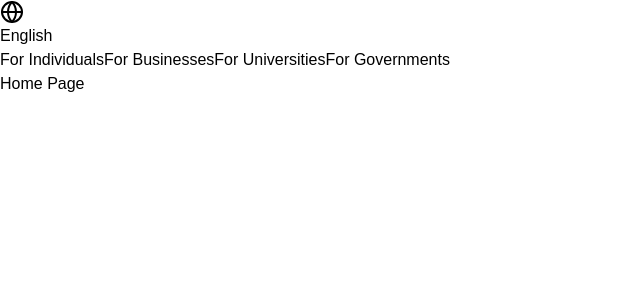
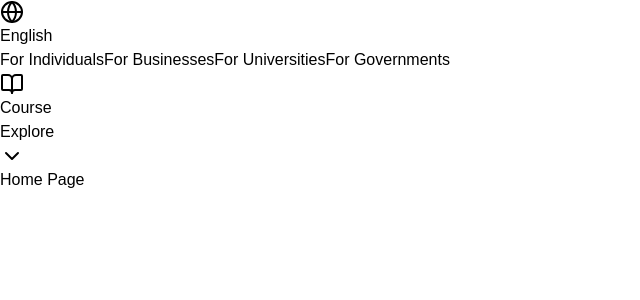
Before and after one commit to ManishaGit-hub/CourseraClone, a Next.js app: page / in a window 1280 px wide. Shown: the top 300 px of the page, without its empty margins (0-640 px from the left). Built offline with nearby package versions, Linux system fonts and the light colour scheme.

Commit message:
added structure of 2nd layer navbar

```diff
--- a/src/Components/Navbar.tsx
+++ b/src/Components/Navbar.tsx
@@ -1,5 +1,5 @@
 import React ,{useState} from 'react'
-import { Globe } from 'lucide-react';
+import { BookOpen, ChevronDown, Divide, Globe } from 'lucide-react';
 const Navbar = () => {
 
     const [user,setUser] = useState<{name:string;
@@ -84,6 +84,44 @@
         </div>
       </div>
     </div>
+    <div>
+      <div>
+        <div>
+          <div>
+            <div>
+              <BookOpen/>
+              <span>Course</span>
+            </div>
+            <div>
+              <button onClick={()=>{setIsExploreMenuOpen(!isExploreMenuOpen);setIsDegreeMenuOpen(false);}} >Explore <ChevronDown/> </button>
+              {isExploreMenuOpen && (
+                <div>
+                  {exploreMenuItems.map((section,index)=>(
+                    <div key={index}>
+                      <h3>
+                          {section.category}
+                      </h3>
+                      <div>
+                        {section.items.map((item, itemIndex) => (
+                          <a key={itemIndex}>
+                              <div>
+                                {item.title}
+                              </div>
+                              <div>
+                                {item.description}
+                              </div>
+                            </a>
+                        ))}
+                      </div>
+                    </div>
+                  ))}
+                </div>
+              )}
+            </div>
+          </div>
+        </div>
+      </div>
+    </div>
   </>)
 }
 
```
